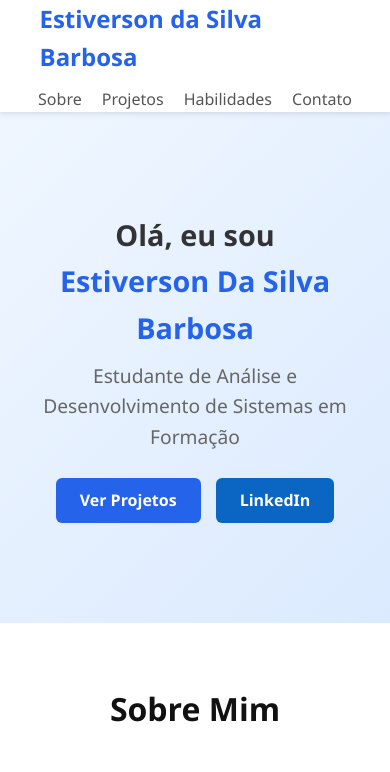
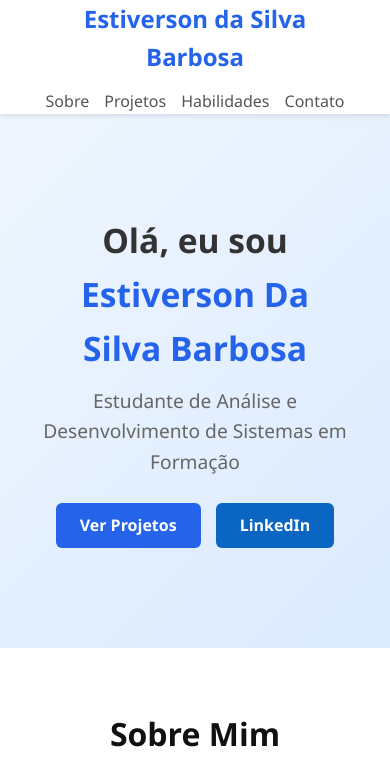
Before and after one commit to estive-ubasurf/Estiverson-da-Silva-Barbosa, a plain HTML site: page index.html/index.html in a window 390 px wide. Shown: the top 772 px of the page. Drawn offline with Linux system fonts and the light colour scheme.

Commit message:
Refactor CSS styles and improve responsiveness

```diff
--- a/index.html/style.css
+++ b/index.html/style.css
@@ -306,17 +306,25 @@ html {
 @media (max-width: 768px) {
   .nav-container {
     flex-direction: column;
-    gap: 10px;
+    gap: 12px;
+    text-align: center;
+  }
+
+  .nav-links {
+    justify-content: center;
+    flex-wrap: wrap;
+    gap: 15px;
+    padding: 0;
   }
 
   .hero h1 {
-    font-size: 1.8rem;
+    font-size: 2.1rem;
   }
 
   .about-content {
     flex-direction: column;
     text-align: center;
-  }
+}
 }/* Estilo personalizado para o botão do LinkedIn */
 .btn-linkedin {
   background-color: #0a66c2; /* Azul oficial do LinkedIn */
```
